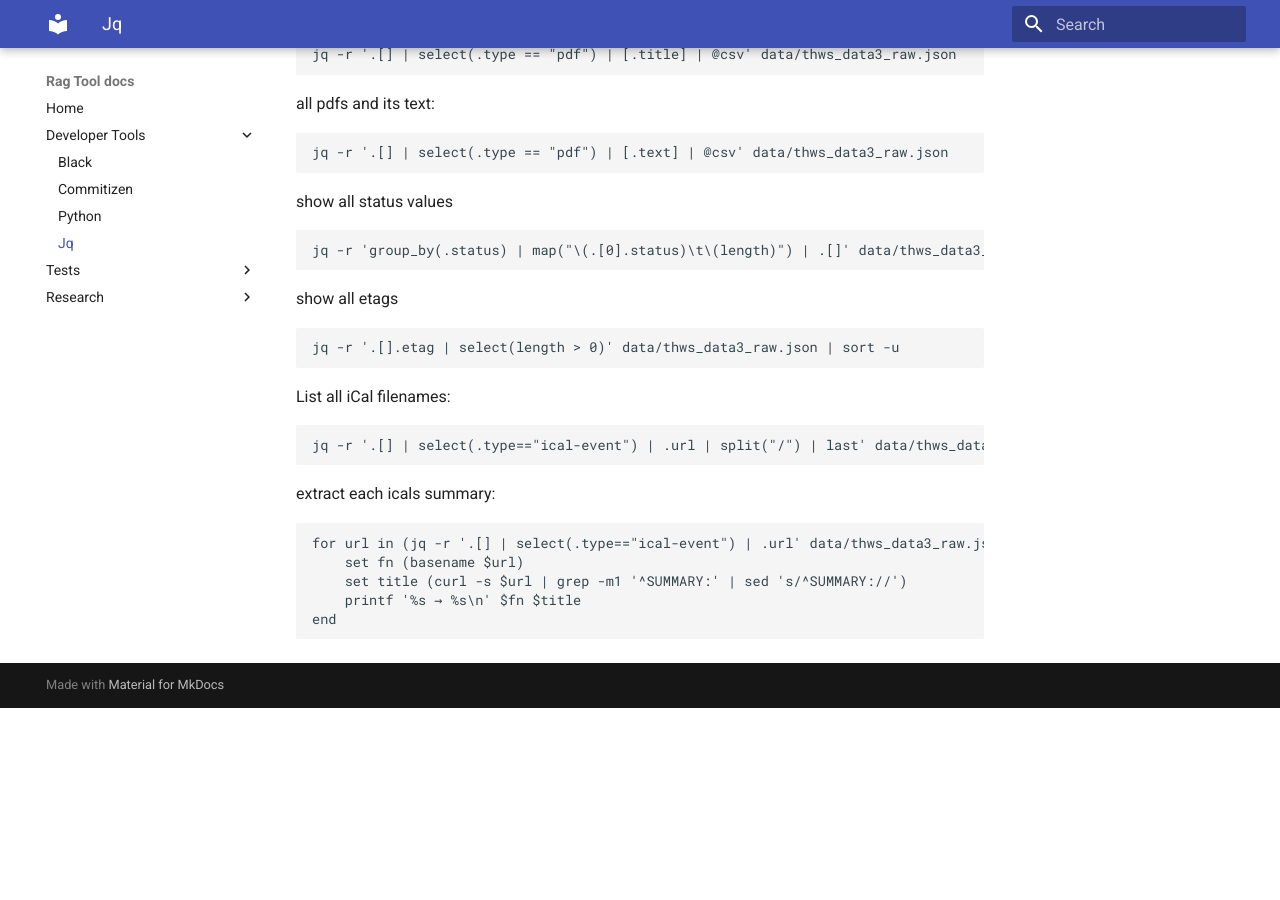
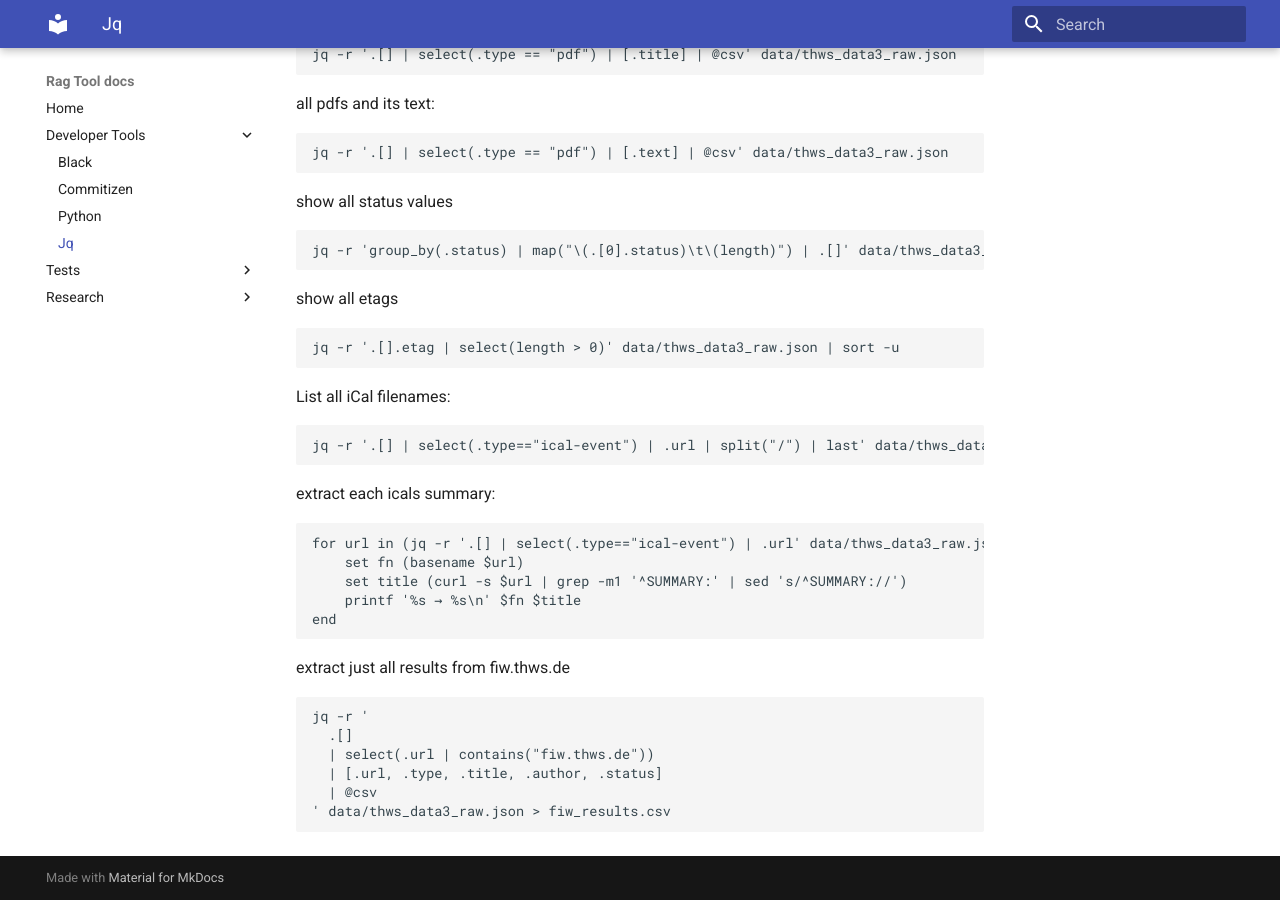
Before and after one commit to lndrlng/ask_THWS, an MkDocs documentation site: the page built from docs/dev-tools/jq.md, in a window 1280 px wide and 900 px high, scrolled down 1386 px. Built offline with MkDocs 1.6.1 and Material for MkDocs 9.7.7, drawn with Linux system fonts in a browser that asks for light colours; before the commit the page ends 2094 px from its top, so only the background shows below that.

Commit message:
add filtered fiw data

````diff
--- a/docs/dev-tools/jq.md
+++ b/docs/dev-tools/jq.md
@@ -97,3 +97,13 @@ for url in (jq -r '.[] | select(.type=="ical-event") | .url' data/thws_data3_raw
     printf '%s → %s\n' $fn $title
 end
 ```
+
+extract just all results from fiw.thws.de
+```shell
+jq -r '
+  .[]
+  | select(.url | contains("fiw.thws.de"))
+  | [.url, .type, .title, .author, .status]
+  | @csv
+' data/thws_data3_raw.json > fiw_results.csv
+```
````
Also changed, not shown: 1 other file.
